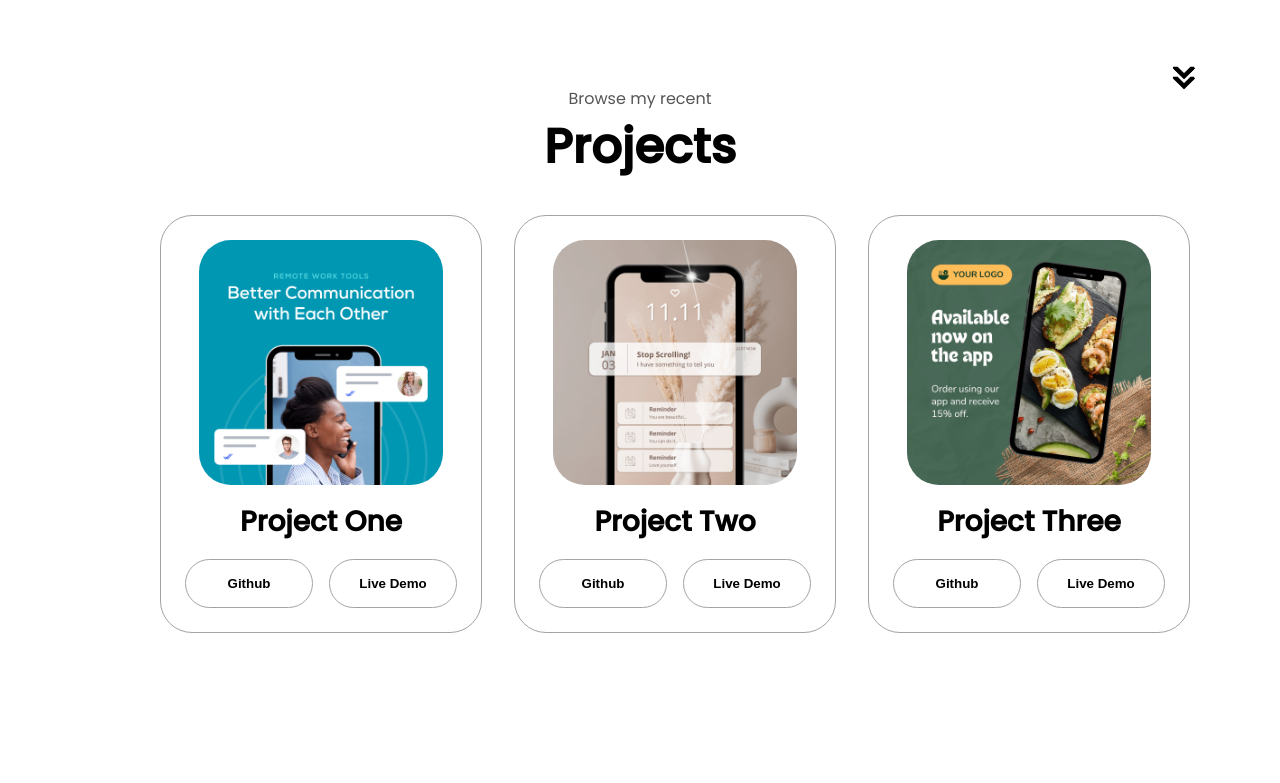
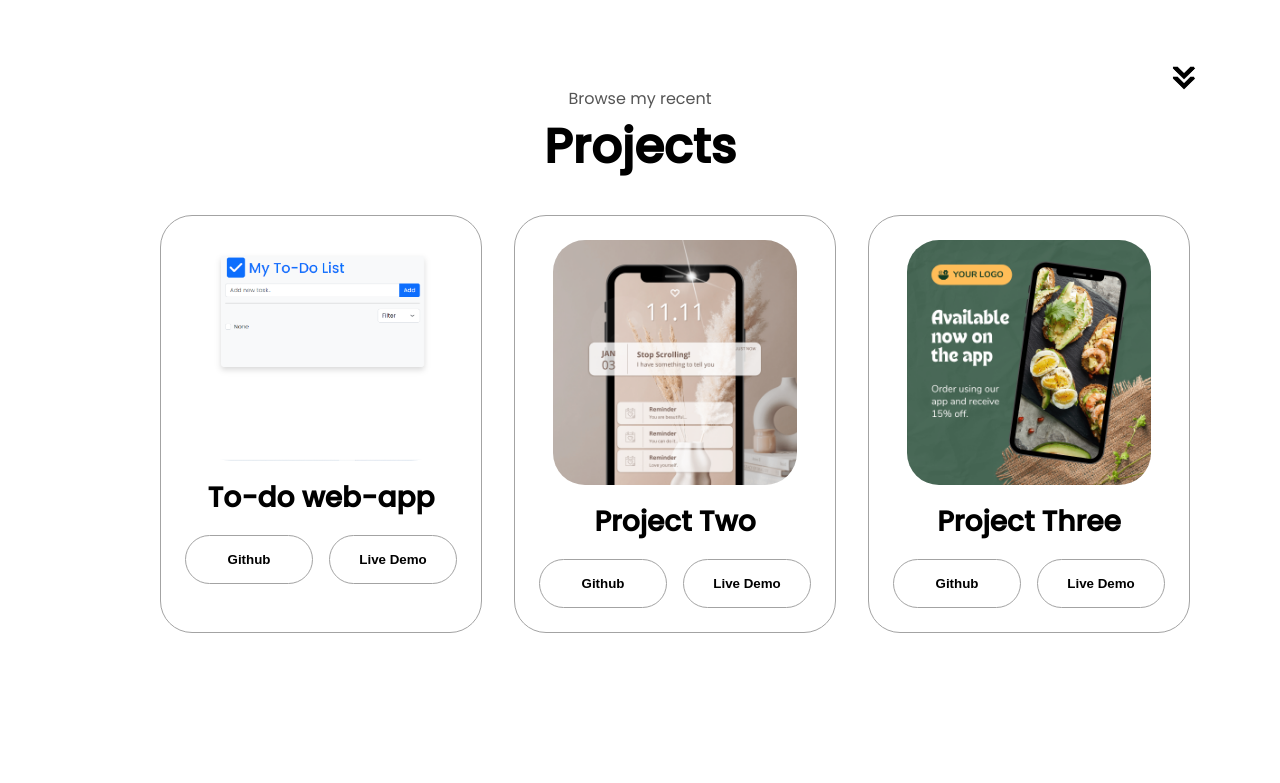
Before and after one commit to masibulele/portfolio, a Flask app: page / in a window 1280 px wide. Shown: the part 2258-3041 px from the top of the page. Run offline with Flask 3, Linux system fonts and the light colour scheme.

Commit message:
add project 1 to-do list

```diff
--- a/templates/index.html
+++ b/templates/index.html
@@ -276,20 +276,20 @@
             <div class="about-containers">
                 <div class="details-container color-container">
                     <div class="article-container ">
-                        <img src="{{url_for('static',filename='assets/project-1.png')}}"
+                        <img src="{{url_for('static',filename='assets/to-do-3.png')}}"
                         alt="project 1"
                         class="project-img"
                         >
 
                     </div>
-                    <h2 class="experience-sub-title project-title">Project One</h2>
+                    <h2 class="experience-sub-title project-title">To-do web-app</h2>
                     <div class="btn-container">
                         <button class="btn btn-color-2 project-btn"
-                        onclick="Location.href=''">
+                        onclick="window.location.href='https://github.com/masibulele/to-do-web-app'">
                             Github
                         </button>
                         <button class="btn btn-color-2 project-btn"
-                        onclick="Location.href=''">
+                        onclick="window.location.href='https://to-do-o96s.onrender.com/'">
                             Live Demo
                         </button>
                     </div>
```
Also changed, not shown: static/assets/to-do-2.PNG (added), static/assets/to-do-3.PNG (added), static/assets/to-do.PNG (added).
